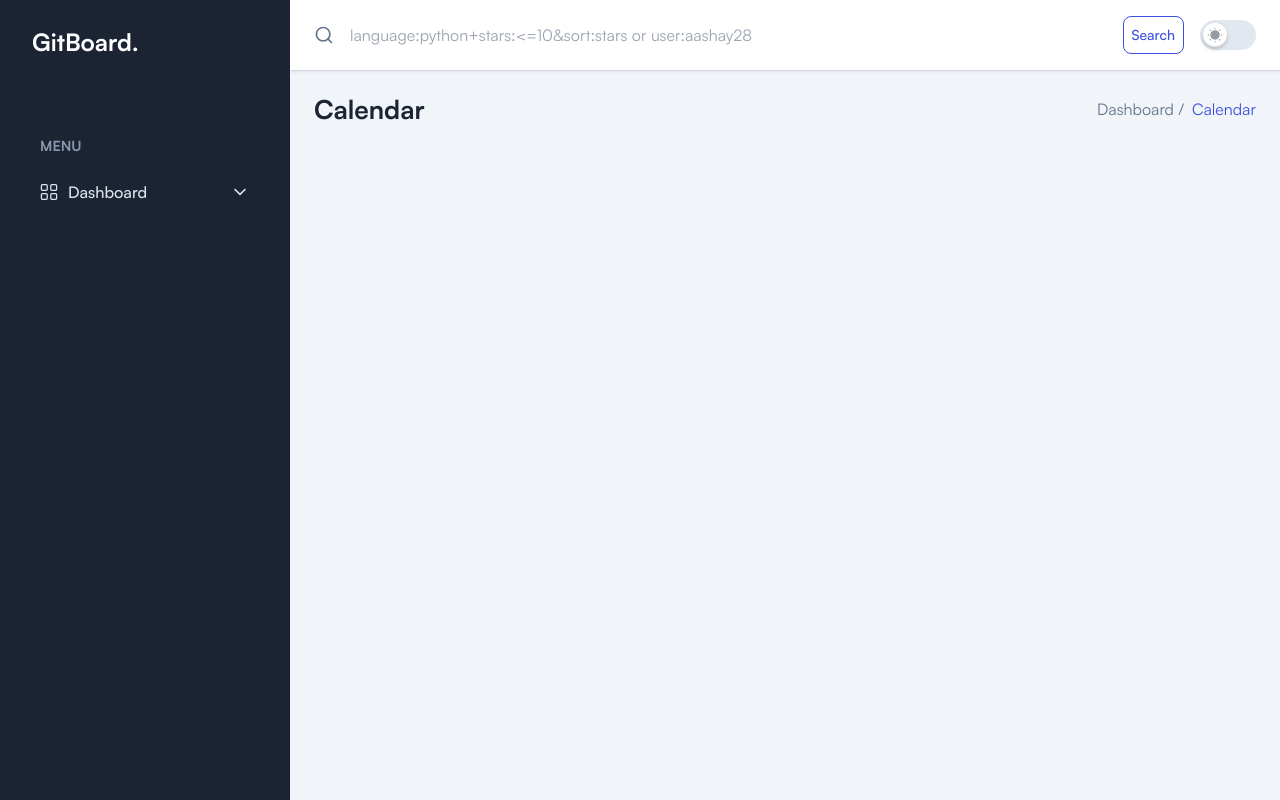
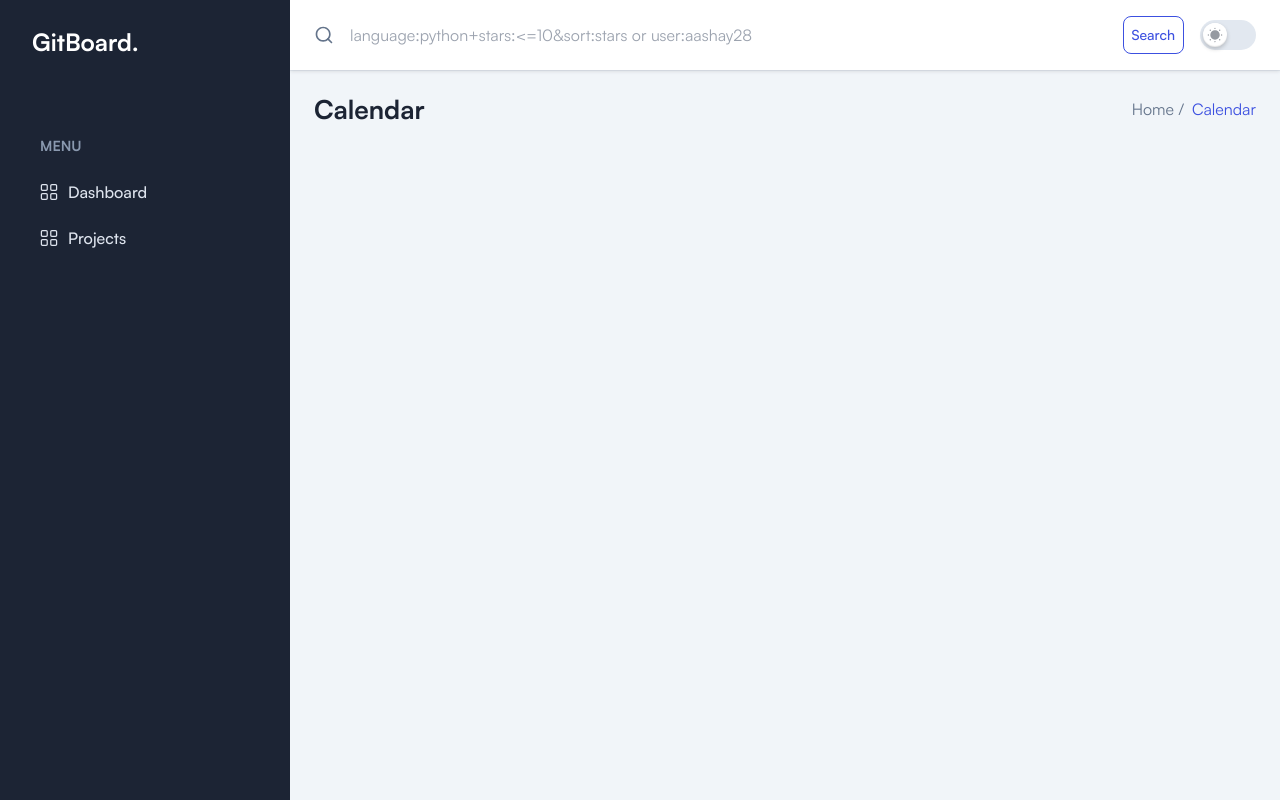
Before and after one commit to aashay28/GitBoard, a React (Vite) app: page /calendar in a window 1280 px wide. Built offline with nearby package versions, Linux system fonts and the light colour scheme.

Commit message:
Updated Dashboard page

```diff
--- a/src/App.jsx
+++ b/src/App.jsx
@@ -1,8 +1,9 @@
 import { useState, useEffect } from 'react';
 import { Routes, Route } from 'react-router-dom';
-import Projects from './pages/Dashboard/Projects';
+import Projects from './pages/Projects';
 import Calendar from './pages/Calendar';
 import Profile from './pages/Profile';
+import Dashboard from './pages/Dashboard';
 
 const App = () => {
   const [loading, setLoading] = useState(true);
@@ -24,7 +25,8 @@ const App = () => {
     !loading && (
       <>
         <Routes>
-          <Route exact path='/' element={<Projects />} />
+          <Route exact path='/' element={<Dashboard />} />
+          <Route path='/projects' element={<Projects />} />
           <Route path='/calendar' element={<Calendar />} />
           <Route path='/profile/:user' element={<Profile />} />
         </Routes>
--- a/src/components/Breadcrumb.jsx
+++ b/src/components/Breadcrumb.jsx
@@ -10,13 +10,13 @@ const Breadcrumb = (props) => {
       <nav>
         <ol className='flex items-center gap-2'>
           <li>
-            <Link to='/'>Dashboard /</Link>
+            <Link to='/'>Home /</Link>
           </li>
           <li className='text-primary'>{props.pageName}</li>
         </ol>
       </nav>
     </div>
-  )
-}
+  );
+};
 
 export default Breadcrumb;
--- a/src/components/Sidebar.jsx
+++ b/src/components/Sidebar.jsx
@@ -1,6 +1,5 @@
-import React, { useState, useEffect, useRef } from 'react';
+import { useEffect, useRef } from 'react';
 import { NavLink, useLocation } from 'react-router-dom';
-import SidebarLinkGroup from './SidebarLinkGroup';
 
 const Sidebar = ({ sidebarOpen, setSidebarOpen }) => {
   const location = useLocation();
@@ -8,11 +7,6 @@ const Sidebar = ({ sidebarOpen, setSidebarOpen }) => {
 
   const trigger = useRef(null);
   const sidebar = useRef(null);
-
-  const storedSidebarExpanded = localStorage.getItem('sidebar-expanded');
-  const [sidebarExpanded, setSidebarExpanded] = useState(
-    storedSidebarExpanded === null ? false : storedSidebarExpanded === 'true'
-  );
 
   // close on click outside
   useEffect(() => {
@@ -39,15 +33,6 @@ const Sidebar = ({ sidebarOpen, setSidebarOpen }) => {
     document.addEventListener('keydown', keyHandler);
     return () => document.removeEventListener('keydown', keyHandler);
   });
-
-  useEffect(() => {
-    localStorage.setItem('sidebar-expanded', sidebarExpanded);
-    if (sidebarExpanded) {
-      document.querySelector('body').classList.add('sidebar-expanded');
-    } else {
-      document.querySelector('body').classList.remove('sidebar-expanded');
-    }
-  }, [sidebarExpanded]);
 
   return (
     <aside
@@ -96,28 +81,13 @@ const Sidebar = ({ sidebarOpen, setSidebarOpen }) => {
             </h3>
 
             <ul className='mb-6 flex flex-col gap-1.5'>
-              {/* <!-- Menu Item Dashboard --> */}
-              <SidebarLinkGroup
-                activeCondition={
-                  pathname === '/' || pathname.includes('dashboard')
-                }
-              >
-                {(handleClick, open) => {
-                  return (
-                    <React.Fragment>
+              {/* <!-- Menu Item Open Projects --> */}
+              <li>
                 <NavLink
-                        to='#'
+                  to='/'
                   className={`group relative flex items-center gap-2.5 rounded-sm py-2 px-4 font-medium text-bodydark1 duration-300 ease-in-out hover:bg-graydark dark:hover:bg-meta-4 ${
-                          (pathname === '/' ||
-                            pathname.includes('dashboard')) &&
-                          'bg-graydark dark:bg-meta-4'
+                    pathname === '/' && 'bg-graydark dark:bg-meta-4'
                   }`}
-                        onClick={(e) => {
-                          e.preventDefault();
-                          sidebarExpanded
-                            ? handleClick()
-                            : setSidebarExpanded(true);
-                        }}
                 >
                   <svg
                     className='fill-current'
@@ -145,77 +115,47 @@ const Sidebar = ({ sidebarOpen, setSidebarOpen }) => {
                     />
                   </svg>
                   Dashboard
+                </NavLink>
+              </li>
+              {/* <!-- Menu Item Open Projects --> */}
+              {/* <!-- Menu Item Open Projects --> */}
+              <li>
+                <NavLink
+                  to='/projects'
+                  className={`group relative flex items-center gap-2.5 rounded-sm py-2 px-4 font-medium text-bodydark1 duration-300 ease-in-out hover:bg-graydark dark:hover:bg-meta-4 ${
+                    pathname.includes('projects') &&
+                    'bg-graydark dark:bg-meta-4'
+                  }`}
+                >
                   <svg
-                          className={`absolute right-4 top-1/2 -translate-y-1/2 fill-current ${
-                            open && 'rotate-180'
-                          }`}
-                          width='20'
-                          height='20'
-                          viewBox='0 0 20 20'
+                    className='fill-current'
+                    width='18'
+                    height='18'
+                    viewBox='0 0 18 18'
                     fill='none'
                     xmlns='http://www.w3.org/2000/svg'
                   >
                     <path
-                            fillRule='evenodd'
-                            clipRule='evenodd'
-                            d='M4.41107 6.9107C4.73651 6.58527 5.26414 6.58527 5.58958 6.9107L10.0003 11.3214L14.4111 6.91071C14.7365 6.58527 15.2641 6.58527 15.5896 6.91071C15.915 7.23614 15.915 7.76378 15.5896 8.08922L10.5896 13.0892C10.2641 13.4147 9.73651 13.4147 9.41107 13.0892L4.41107 8.08922C4.08563 7.76378 4.08563 7.23614 4.41107 6.9107Z'
+                      d='M6.10322 0.956299H2.53135C1.5751 0.956299 0.787598 1.7438 0.787598 2.70005V6.27192C0.787598 7.22817 1.5751 8.01567 2.53135 8.01567H6.10322C7.05947 8.01567 7.84697 7.22817 7.84697 6.27192V2.72817C7.8751 1.7438 7.0876 0.956299 6.10322 0.956299ZM6.60947 6.30005C6.60947 6.5813 6.38447 6.8063 6.10322 6.8063H2.53135C2.2501 6.8063 2.0251 6.5813 2.0251 6.30005V2.72817C2.0251 2.44692 2.2501 2.22192 2.53135 2.22192H6.10322C6.38447 2.22192 6.60947 2.44692 6.60947 2.72817V6.30005Z'
+                      fill=''
+                    />
+                    <path
+                      d='M15.4689 0.956299H11.8971C10.9408 0.956299 10.1533 1.7438 10.1533 2.70005V6.27192C10.1533 7.22817 10.9408 8.01567 11.8971 8.01567H15.4689C16.4252 8.01567 17.2127 7.22817 17.2127 6.27192V2.72817C17.2127 1.7438 16.4252 0.956299 15.4689 0.956299ZM15.9752 6.30005C15.9752 6.5813 15.7502 6.8063 15.4689 6.8063H11.8971C11.6158 6.8063 11.3908 6.5813 11.3908 6.30005V2.72817C11.3908 2.44692 11.6158 2.22192 11.8971 2.22192H15.4689C15.7502 2.22192 15.9752 2.44692 15.9752 2.72817V6.30005Z'
+                      fill=''
+                    />
+                    <path
+                      d='M6.10322 9.92822H2.53135C1.5751 9.92822 0.787598 10.7157 0.787598 11.672V15.2438C0.787598 16.2001 1.5751 16.9876 2.53135 16.9876H6.10322C7.05947 16.9876 7.84697 16.2001 7.84697 15.2438V11.7001C7.8751 10.7157 7.0876 9.92822 6.10322 9.92822ZM6.60947 15.272C6.60947 15.5532 6.38447 15.7782 6.10322 15.7782H2.53135C2.2501 15.7782 2.0251 15.5532 2.0251 15.272V11.7001C2.0251 11.4188 2.2501 11.1938 2.53135 11.1938H6.10322C6.38447 11.1938 6.60947 11.4188 6.60947 11.7001V15.272Z'
+                      fill=''
+                    />
+                    <path
+                      d='M15.4689 9.92822H11.8971C10.9408 9.92822 10.1533 10.7157 10.1533 11.672V15.2438C10.1533 16.2001 10.9408 16.9876 11.8971 16.9876H15.4689C16.4252 16.9876 17.2127 16.2001 17.2127 15.2438V11.7001C17.2127 10.7157 16.4252 9.92822 15.4689 9.92822ZM15.9752 15.272C15.9752 15.5532 15.7502 15.7782 15.4689 15.7782H11.8971C11.6158 15.7782 11.3908 15.5532 11.3908 15.272V11.7001C11.3908 11.4188 11.6158 11.1938 11.8971 11.1938H15.4689C15.7502 11.1938 15.9752 11.4188 15.9752 11.7001V15.272Z'
                       fill=''
                     />
                   </svg>
-                      </NavLink>
-                      {/* <!-- Dropdown Menu Start --> */}
-                      <div
-                        className={`translate transform overflow-hidden ${
-                          !open && 'hidden'
-                        }`}
-                      >
-                        <ul className='mt-4 mb-5.5 flex flex-col gap-2.5 pl-6'>
-                          <li>
-                            <NavLink
-                              to='/'
-                              className={({ isActive }) =>
-                                'group relative flex items-center gap-2.5 rounded-md px-4 font-medium text-bodydark2 duration-300 ease-in-out hover:text-white ' +
-                                (isActive && '!text-white')
-                              }
-                            >
-                              Open Projects
+                  Projects
                 </NavLink>
               </li>
-                        </ul>
-                      </div>
-                      {/* <!-- Dropdown Menu End --> */}
-                    </React.Fragment>
-                  );
-                }}
-              </SidebarLinkGroup>
-              {/* <!-- Menu Item Dashboard --> */}
-
-              {/* <!-- Menu Item Calendar --> */}
-              {/* <li>
-                <NavLink
-                  to="/calendar"
-                  className={`group relative flex items-center gap-2.5 rounded-sm py-2 px-4 font-medium text-bodydark1 duration-300 ease-in-out hover:bg-graydark dark:hover:bg-meta-4 ${
-                    pathname.includes("calendar") &&
-                    "bg-graydark dark:bg-meta-4"
-                  }`}
-                >
-                  <svg
-                    className="fill-current"
-                    width="18"
-                    height="18"
-                    viewBox="0 0 18 18"
-                    fill="none"
-                    xmlns="http://www.w3.org/2000/svg"
-                  >
-                    <path
-                      d="M15.7499 2.9812H14.2874V2.36245C14.2874 2.02495 14.0062 1.71558 13.6405 1.71558C13.2749 1.71558 12.9937 1.99683 12.9937 2.36245V2.9812H4.97803V2.36245C4.97803 2.02495 4.69678 1.71558 4.33115 1.71558C3.96553 1.71558 3.68428 1.99683 3.68428 2.36245V2.9812H2.2499C1.29365 2.9812 0.478027 3.7687 0.478027 4.75308V14.5406C0.478027 15.4968 1.26553 16.3125 2.2499 16.3125H15.7499C16.7062 16.3125 17.5218 15.525 17.5218 14.5406V4.72495C17.5218 3.7687 16.7062 2.9812 15.7499 2.9812ZM1.77178 8.21245H4.1624V10.9968H1.77178V8.21245ZM5.42803 8.21245H8.38115V10.9968H5.42803V8.21245ZM8.38115 12.2625V15.0187H5.42803V12.2625H8.38115ZM9.64678 12.2625H12.5999V15.0187H9.64678V12.2625ZM9.64678 10.9968V8.21245H12.5999V10.9968H9.64678ZM13.8374 8.21245H16.228V10.9968H13.8374V8.21245ZM2.2499 4.24683H3.7124V4.83745C3.7124 5.17495 3.99365 5.48433 4.35928 5.48433C4.7249 5.48433 5.00615 5.20308 5.00615 4.83745V4.24683H13.0499V4.83745C13.0499 5.17495 13.3312 5.48433 13.6968 5.48433C14.0624 5.48433 14.3437 5.20308 14.3437 4.83745V4.24683H15.7499C16.0312 4.24683 16.2562 4.47183 16.2562 4.75308V6.94683H1.77178V4.75308C1.77178 4.47183 1.96865 4.24683 2.2499 4.24683ZM1.77178 14.5125V12.2343H4.1624V14.9906H2.2499C1.96865 15.0187 1.77178 14.7937 1.77178 14.5125ZM15.7499 15.0187H13.8374V12.2625H16.228V14.5406C16.2562 14.7937 16.0312 15.0187 15.7499 15.0187Z"
-                      fill=""
-                    />
-                  </svg>
-                  Calendar
-                </NavLink>
-              </li> */}
-              {/* <!-- Menu Item Calendar --> */}
+              {/* <!-- Menu Item Open Projects --> */}
             </ul>
           </div>
         </nav>
--- a/src/layout/DefaultLayout.jsx
+++ b/src/layout/DefaultLayout.jsx
@@ -6,7 +6,7 @@ const DefaultLayout = ({ children, setLanguage, language }) => {
   const [sidebarOpen, setSidebarOpen] = useState(false);
 
   return (
-    <div className='dark:bg-boxdark-2 dark:text-bodydark'>
+    <div className='dark:bg-boxdark-2 '>
       {/* <!-- ===== Page Wrapper Start ===== --> */}
       <div className='flex h-screen overflow-hidden'>
         {/* <!-- ===== Sidebar Start ===== --> */}
```
Also changed, not shown: src/pages/Dashboard.jsx (added, +44 -0 lines), src/pages/Projects.jsx (renamed from src/pages/Dashboard/Projects.jsx, +7 -7 lines), src/images/cover/dashboard.jpg (added). Lines whose indentation alone changed are shown as unchanged.
